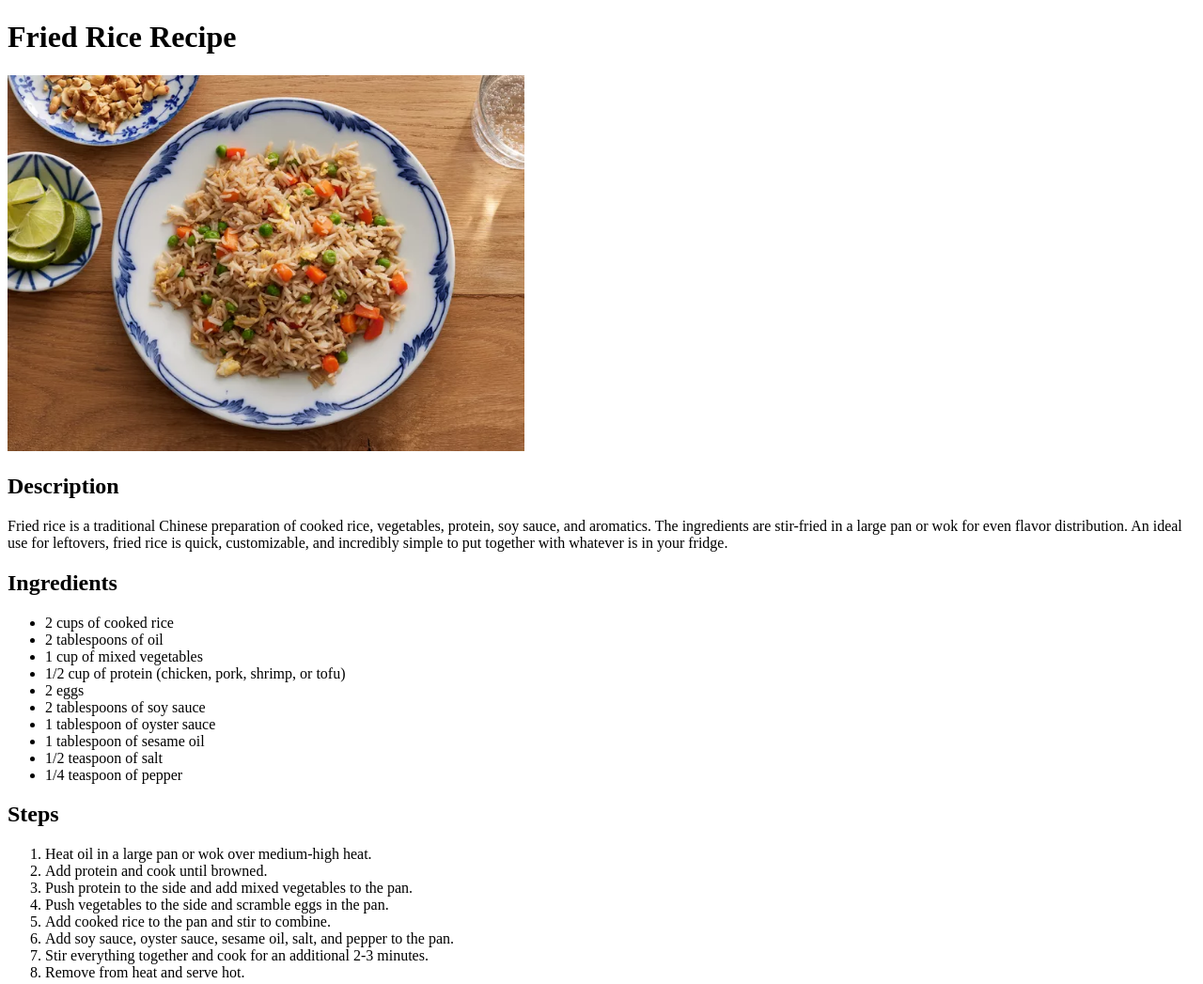
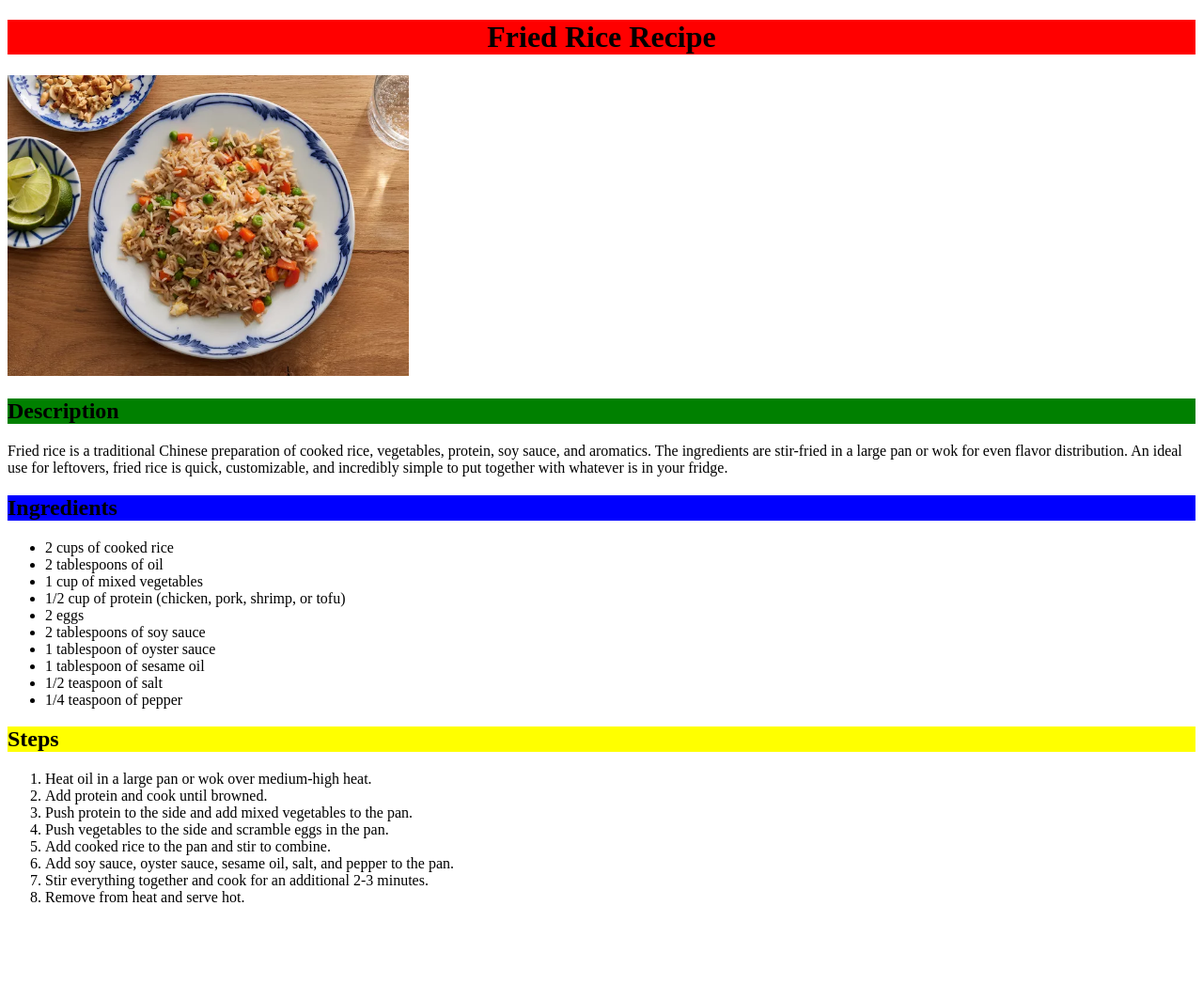
Before and after one commit to vtrieu5/odin-recipes, a plain HTML site: page recipes/fried_rice.html in a window 1280 px wide. Shown: the whole page at 94% size. After the commit the page ends 980 px from the top, so only its background shows below. Drawn offline with Linux system fonts and the light colour scheme.

Commit message:
add css support to website

```diff
--- a/recipes/fried_rice.html
+++ b/recipes/fried_rice.html
@@ -3,15 +3,16 @@
 <head>
     <meta charset="UTF-8">
     <title>Fried Rice Recipe</title>
+    <link rel="stylesheet" href="../styles.css">
 </head>
 <body>
-    <h1>Fried Rice Recipe</h1>
-    <img src="../img/fried_rice.webp" alt="Fried Rice" height="400" width="550">
-    <h2>Description</h2>
+    <h1 class="recipe">Fried Rice Recipe</h1>
+    <img src="../img/fried_rice.webp" alt="Fried Rice">
+    <h2 class="description">Description</h2>
     <p>
         Fried rice is a traditional Chinese preparation of cooked rice, vegetables, protein, soy sauce, and aromatics. The ingredients are stir-fried in a large pan or wok for even flavor distribution. An ideal use for leftovers, fried rice is quick, customizable, and incredibly simple to put together with whatever is in your fridge.
     </p>
-    <h2>Ingredients</h2>
+    <h2 class="ingredients">Ingredients</h2>
     <ul>
         <li>2 cups of cooked rice</li>
         <li>2 tablespoons of oil</li>
@@ -24,7 +25,7 @@
         <li>1/2 teaspoon of salt</li>
         <li>1/4 teaspoon of pepper</li>
     </ul>
-    <h2>Steps</h2>
+    <h2 class="steps">Steps</h2>
     <ol>
         <li>Heat oil in a large pan or wok over medium-high heat.</li>
         <li>Add protein and cook until browned.</li>
--- /dev/null
+++ b/styles.css
@@ -0,0 +1,20 @@
+img {
+    height: 320px;
+    width: auto;
+}
+.recipe {
+    background-color: red;
+    text-align: center;
+}
+
+.description {
+    background-color: green;
+}
+
+.ingredients {
+    background-color: blue;
+}
+
+.steps {
+    background-color: yellow;
+}
```
Also changed, not shown: index.html (+1 -0 lines), recipes/mac_and_cheese.html (+6 -5 lines), recipes/vanilla_milkshake.html (+6 -5 lines).
